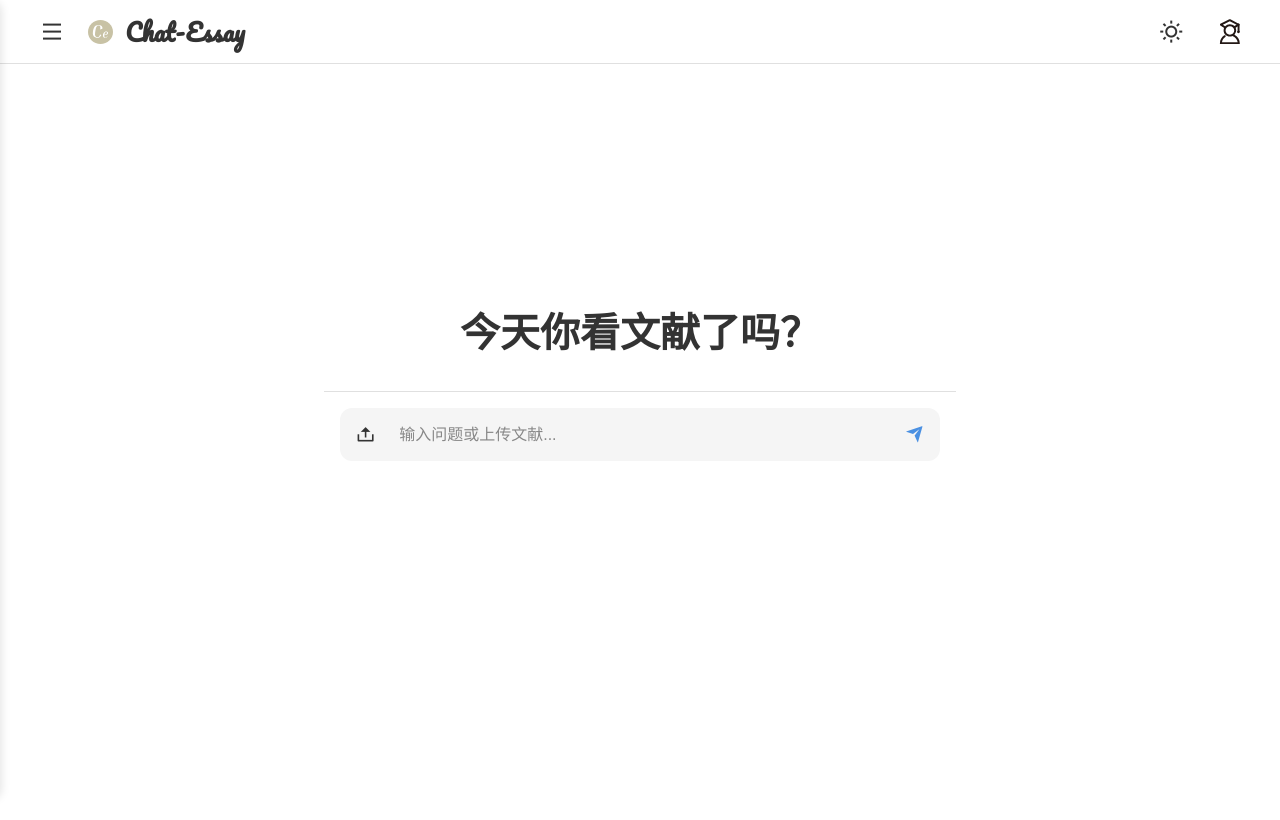
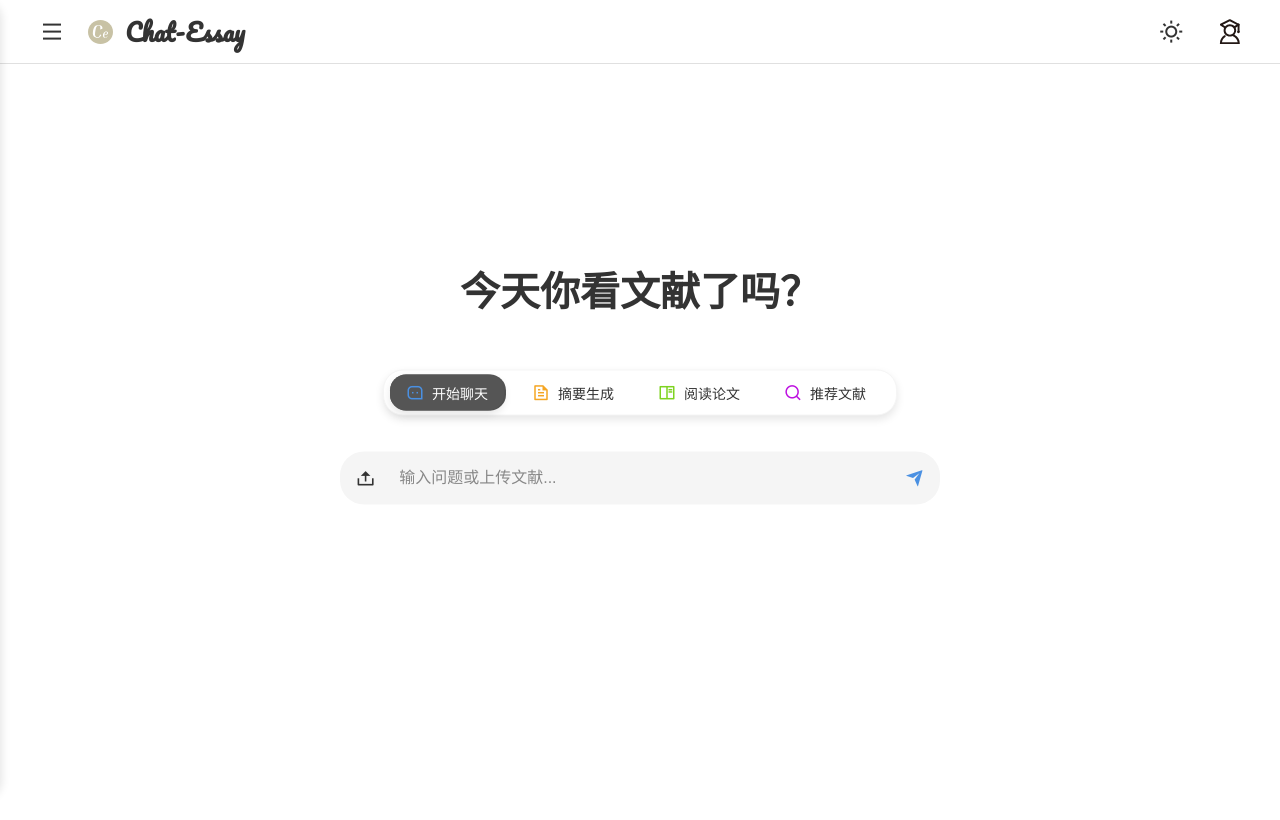
Before and after one commit to Sheldon-Xiao9/chat-essay-webui, a FastAPI app: page / in a window 1280 px wide. Run offline with FastAPI, Linux system fonts and the light colour scheme.

Commit message:
Add. 主页面聊天模式切换的模块，以及侧边栏按钮点击事件

```diff
--- a/static/script.js
+++ b/static/script.js
@@ -19,6 +19,39 @@ const newChatButton = document.querySelector('.new-chat-button');
 let currentChatId = null;
 
 document.addEventListener('DOMContentLoaded', function() {
+    const navButtons = document.querySelectorAll('.nav-button-welcome');
+    const navSlider = document.querySelector('.nav-slider');
+
+    // 移动滑块的函数
+    function moveSlider(index) {
+        const button = navButtons[index];
+        const buttonWidth = button.offsetWidth;
+        const buttonMarginLeft = 2;
+        const buttonMarginRight = 10;
+        const totalMargin = buttonMarginLeft + buttonMarginRight;
+        const offset = index * (buttonWidth + totalMargin);
+        navSlider.style.transform = `translateX(${offset}px)`;
+    }
+
+    // 切换按钮激活状态的函数
+    function setActiveButton(index) {
+        navButtons.forEach(btn => btn.removeAttribute('data-active'));
+        navButtons[index].setAttribute('data-active', 'true');
+        moveSlider(index);
+    }
+
+    // 默认激活第一个按钮
+    if (navButtons.length > 0) {
+        setActiveButton(0);
+    }
+
+    // 导航按钮点击事件
+    navButtons.forEach((button, index) => {
+        button.addEventListener('click', () => {
+            setActiveButton(index);
+        });
+    });
+
     // 侧边栏切换
     sidebarToggle.addEventListener('click', () => {
         sidebar.classList.toggle('open');
@@ -338,39 +371,54 @@ document.addEventListener('DOMContentLoaded', function() {
     });
 
     // 首页按钮点击事件
-    homeButton.addEventListener('click', function() {
-        // 隐藏聊天区域，显示欢迎界面
-        document.querySelector('.chat-area').style.display = 'none';
-        document.getElementById('welcome-container').style.display = 'flex';
+    // homeButton.addEventListener('click', function() {
+    //     // 隐藏聊天区域，显示欢迎界面
+    //     document.querySelector('.chat-area').style.display = 'none';
+    //     document.getElementById('welcome-container').style.display = 'flex';
 
-        // 清空聊天记录
-        document.getElementById('chat-messages').innerHTML = '';
+    //     // 清空聊天记录
+    //     document.getElementById('chat-messages').innerHTML = '';
 
-        // 关闭侧边栏
-        document.getElementById('sidebar').classList.remove('open');
-        document.querySelector('.main-content').classList.remove('sidebar-open');
+    //     // 关闭侧边栏
+    //     document.getElementById('sidebar').classList.remove('open');
+    //     document.querySelector('.main-content').classList.remove('sidebar-open');
 
-        // 重置输入框
-        document.querySelector('#initial-input .chat-input').value = '';
-        document.querySelector('.chat-input-container .input-wrapper .chat-input').value = '';
+    //     // 重置输入框
+    //     document.querySelector('#initial-input .chat-input').value = '';
+    //     document.querySelector('.chat-input-container .input-wrapper .chat-input').value = '';
 
-        // 隐藏底部输入框
-        document.querySelector('.chat-input-container').style.display = 'none';
-    });
+    //     // 隐藏底部输入框
+    //     document.querySelector('.chat-input-container').style.display = 'none';
+    // });
 
     // 侧边栏按钮点击事件
     document.querySelectorAll('.sidebar-action-btn').forEach(button => {
         button.addEventListener('click', () => {
-            const action = button.textContent.trim();
             // 清除欢迎界面，显示聊天界面
-            document.getElementById('welcome-container').classList.add('hidden');
-            document.getElementById('messages').classList.remove('hidden');
-            document.getElementById('chat-input-container').classList.remove('hidden');
+            resetToInitialState();
+
+            const action = button.querySelector('i').nextSibling.textContent.trim();
 
             // 添加到历史记录
-            addHistoryItem(action);
+            // addHistoryItem(action);
 
-            // 这里可以添加不同按钮的具体行为
+            // 根据不同的按钮设置对应的导航状态
+            switch (action) {
+                case '帮你写摘要...':
+                    setActiveButton(1);
+                    break;
+                case '带你读论文...':
+                    setActiveButton(2);
+                    break;
+                case '给你推文献...':
+                    setActiveButton(3);
+                    break;
+                case '自定义聊天':
+                    setActiveButton(0);
+                    break;
+                default:
+                    setActiveButton(0);
+            }
         });
     });
 });
--- a/static/styles.css
+++ b/static/styles.css
@@ -5,8 +5,12 @@
     --sidebar-bg: #ffffff;
     --border-color: #e0e0e0;
     --header-bg: #ffffff;
-    --border-radius: 12px;
+    --border-radius: 20px;
     --transition-speed: 0.3s;
+    --nav-button-bg: #f5f5f5;
+    --nav-button-hover: rgba(0, 0, 0, 0.1);
+    --nav-button-active: #555;
+    --nav-button-active-text: #fff;
     --input-bg: #f5f5f5;
     --input-text: #333;
     --input-placeholder: #888;
@@ -24,6 +28,10 @@
     --sidebar-bg: #1a1a1a;
     --border-color: #404040;
     --header-bg: #1a1a1a;
+    --nav-button-bg: #888;
+    --nav-button-hover: rgba(255, 255, 255, 0.1);
+    --nav-button-active: #fff;
+    --nav-button-active-text: #333;
     --input-bg: #2d2d2d;
     --input-text: #e4e4e4;
     --input-placeholder: #888;
@@ -381,7 +389,7 @@ body {
     display: flex;
     flex-direction: column;
     align-items: center;
-    gap: 2rem;
+    gap: 1.25rem;
     transition: opacity var(--transition-speed), transform var(--transition-speed);
 }
 
@@ -396,6 +404,99 @@ body {
     font-weight: bold;
     color: var(--text-color);
     white-space: nowrap;
+    margin-bottom: 2rem;
+}
+
+.welcome-nav {
+    display: flex;
+    gap: 0;
+    justify-content: flex-start;
+    margin: 0;
+    background-color: var(--bg-color);
+    border: 1px solid var(--input-bg);
+    border-radius: 20px;
+    padding: 4px;
+    box-shadow: 0 4px 8px rgba(0, 0, 0, 0.1);
+    position: relative;
+}
+
+.nav-slider {
+    position: absolute;
+    left: 6px;
+    top: 4px;
+    width: calc(25% - 12px);
+    height: calc(100% - 8px);
+    background-color: var(--nav-button-active);
+    border-radius: 16px;
+    transition: transform 0.3s cubic-bezier(0.4, 0, 0.2, 1);
+    z-index: 1;
+}
+
+.nav-button-welcome {
+    -webkit-appearance: none;
+    background-color: transparent;
+    border: none;
+    color: var(--nav-button-bg);
+    padding: 8px 16px;
+    border-radius: 16px;
+    cursor: pointer;
+    /* transition: all 0.5s ease; */
+    flex: 1;
+    margin-left: 2px;
+    margin-right: 10px;
+    min-width: 80px;
+    position: relative;
+    display: flex;
+    align-items: center;
+    justify-content: center;
+    gap: 8px;
+    z-index: 2;
+}
+
+.nav-button-welcome:hover {
+    background-color: var(--nav-button-hover);
+    transform: background-color 0.3s ease;
+}
+
+.nav-button-welcome i {
+    font-size: 18px;
+}
+
+.nav-button-welcome:nth-child(2) i {
+    color: #4a90e2;
+}
+
+.nav-button-welcome:nth-child(3) i {
+    color: #f5a623;
+}
+
+.nav-button-welcome:nth-child(4) i {
+    color: #7ed321;
+}
+
+.nav-button-welcome:nth-child(5) i {
+    color: #bd10e0;
+}
+
+.nav-button-welcome span {
+    font-style: normal;
+    color: var(--text-color);
+    font-size: 14px;
+    font-weight: normal;
+    font-family: -apple-system, BlinkMacSystemFont, "Segoe UI", "PingFang SC", "Hiragino Sans GB", "Microsoft YaHei", "Helvetica Neue", Arial, sans-serif;
+    transition: color 0.3s ease;
+}
+
+.nav-button-welcome[data-active="true"] {
+    background-color: var(--nav-button-active);
+    color: var(--nav-button-active-text);
+    box-shadow: 0 4px 8px rgba(0, 0, 0, 0.1);
+    transition: background-color 0.75s cubic-bezier(0.4, 0, 0.2, 1);
+}
+
+.nav-button-welcome[data-active="true"] span {
+    color: var(--nav-button-active-text);
+    transition: color 0.3s ease;
 }
 
 .messages {
@@ -424,7 +525,6 @@ body {
     padding: 1rem;
     background-color: var(--bg-color);
     transition: all var(--transition-speed);
-    border-top: 1px solid var(--border-color);
     max-width: 1000px;
     width: 100%;
     margin: 0 auto;
@@ -440,7 +540,7 @@ body {
     align-items: center;
     gap: 0.5rem;
     background-color: var(--input-bg);
-    border-radius: var(--border-radius);
+    border-radius: 24px;
     padding: 0.5rem;
 }
 
--- a/templates/index.html
+++ b/templates/index.html
@@ -77,6 +77,25 @@
                 <div class="chat-area">
                     <div id="welcome-container" class="welcome-container">
                         <h2 class="welcome-text">今天你看文献了吗？</h2>
+                        <nav class="welcome-nav">
+                            <div class="nav-slider"></div>
+                            <button class="nav-button-welcome">
+                                <i class="ri-message-3-line"></i>
+                                <span>开始聊天</span>
+                            </button>
+                            <button class="nav-button-welcome">
+                                <i class="ri-file-text-line"></i>
+                                <span>摘要生成</span>
+                            </button>
+                            <button class="nav-button-welcome">
+                                <i class="ri-book-read-line"></i>
+                                <span>阅读论文</span>
+                            </button>
+                            <button class="nav-button-welcome">
+                                <i class="ri-search-line"></i>
+                                <span>推荐文献</span>
+                            </button>
+                        </nav>
                         <div id="initial-input" class="chat-input-container">
                             <div class="input-wrapper">
                                 <label for="file-upload" class="file-upload-btn" title="上传文件">
```
